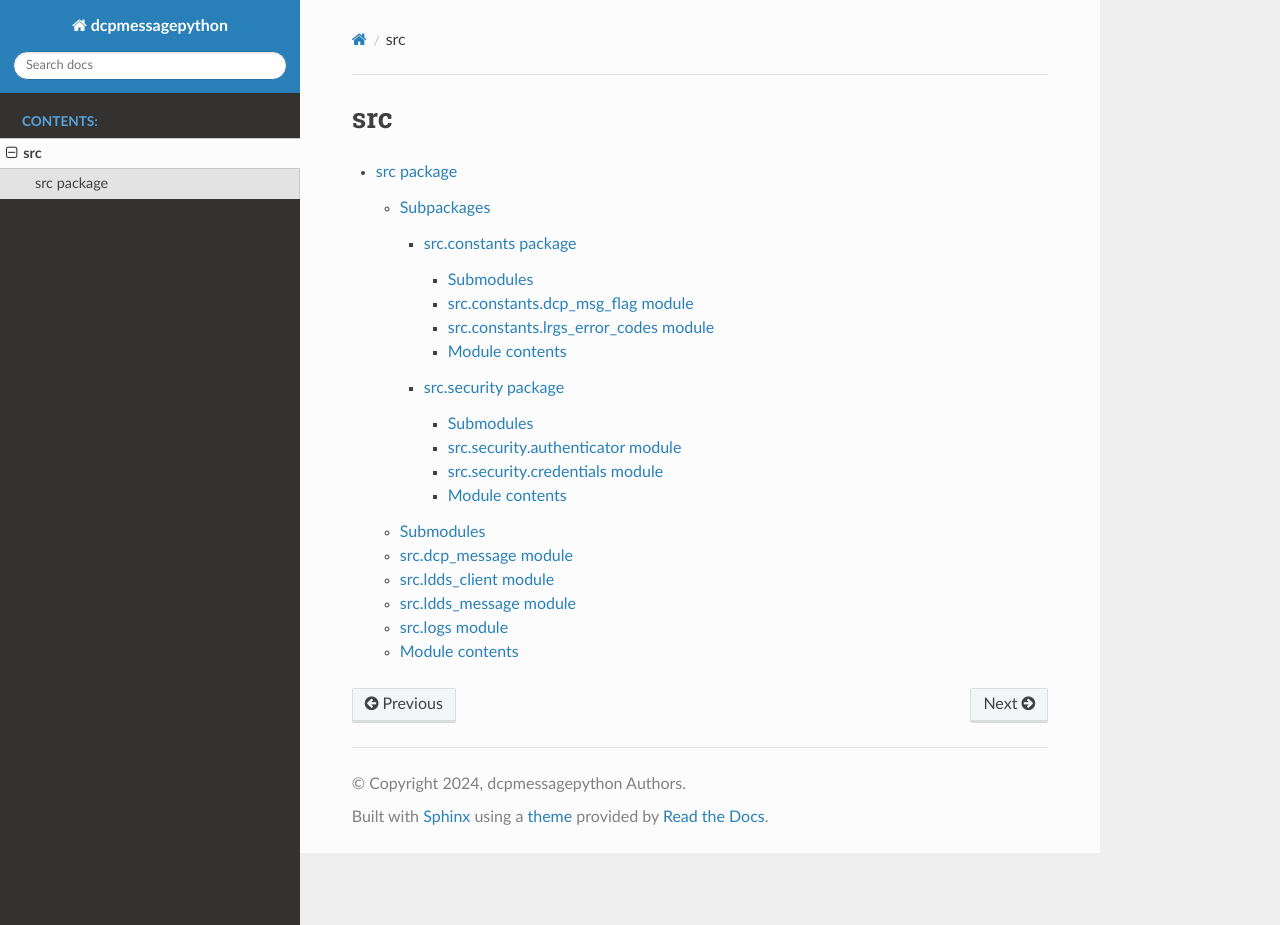
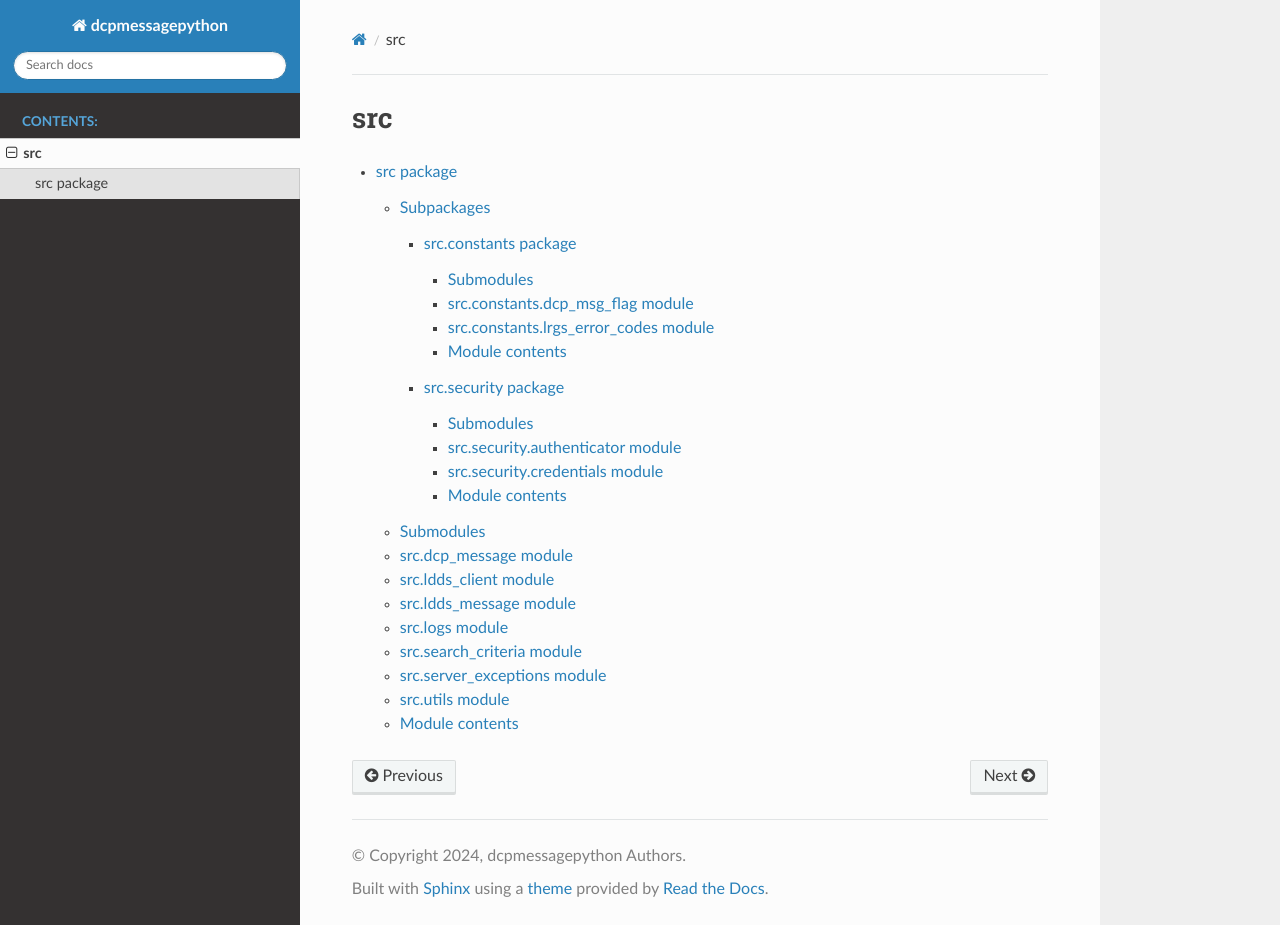
Before and after one commit to dcspy/dcspy, a Sphinx documentation site: the page built from docs/modules.rst, in a window 1280 px wide and 925 px high. Built offline with Sphinx 7.4.7 and the Read the Docs theme 2.0.0, drawn with Linux system fonts in a browser that asks for light colours.

Commit message:
update docs

```diff
--- a/docs/src.rst
+++ b/docs/src.rst
@@ -45,6 +45,30 @@ src.logs module
    :undoc-members:
    :show-inheritance:
 
+src.search\_criteria module
+---------------------------
+
+.. automodule:: src.search_criteria
+   :members:
+   :undoc-members:
+   :show-inheritance:
+
+src.server\_exceptions module
+-----------------------------
+
+.. automodule:: src.server_exceptions
+   :members:
+   :undoc-members:
+   :show-inheritance:
+
+src.utils module
+----------------
+
+.. automodule:: src.utils
+   :members:
+   :undoc-members:
+   :show-inheritance:
+
 Module contents
 ---------------
 
```
